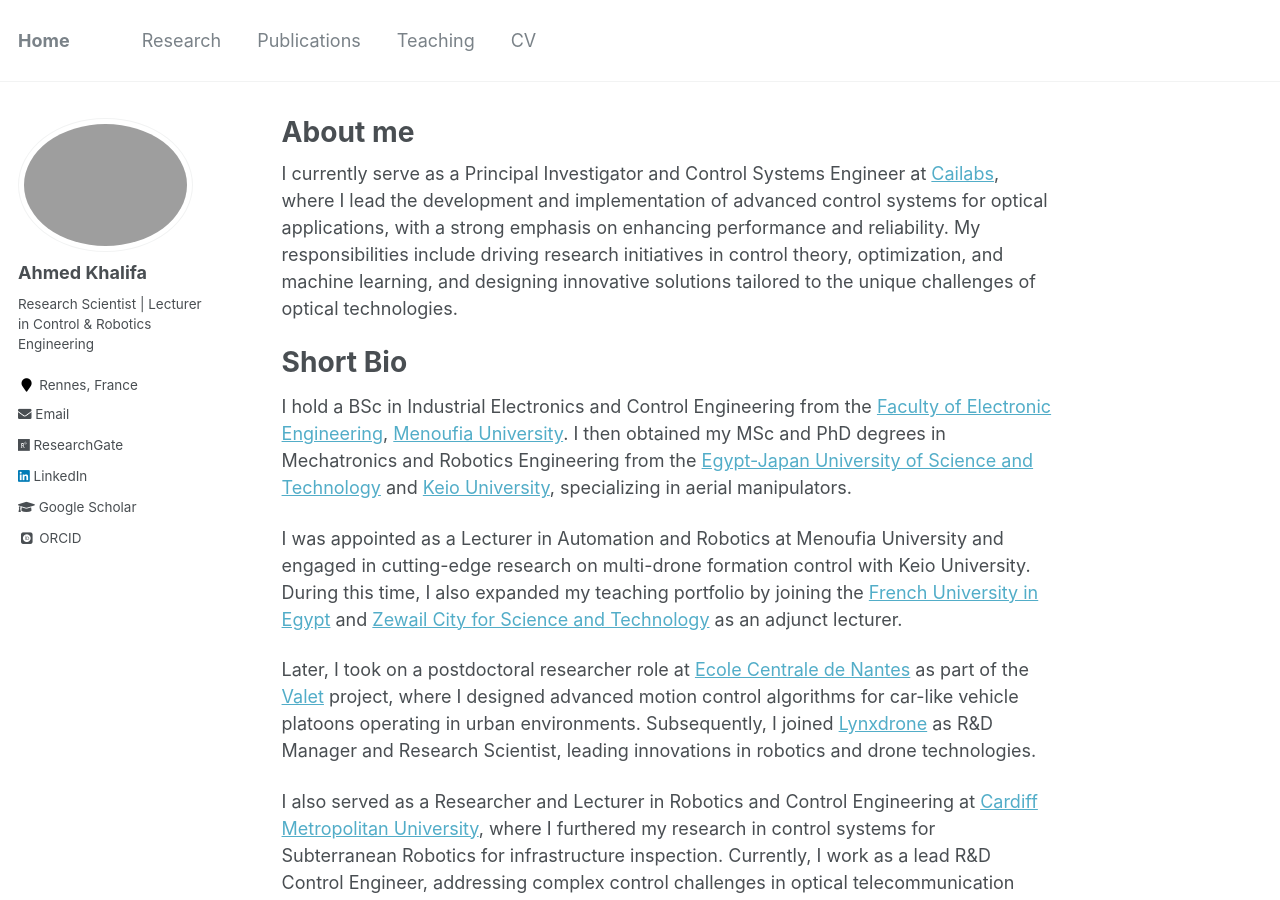
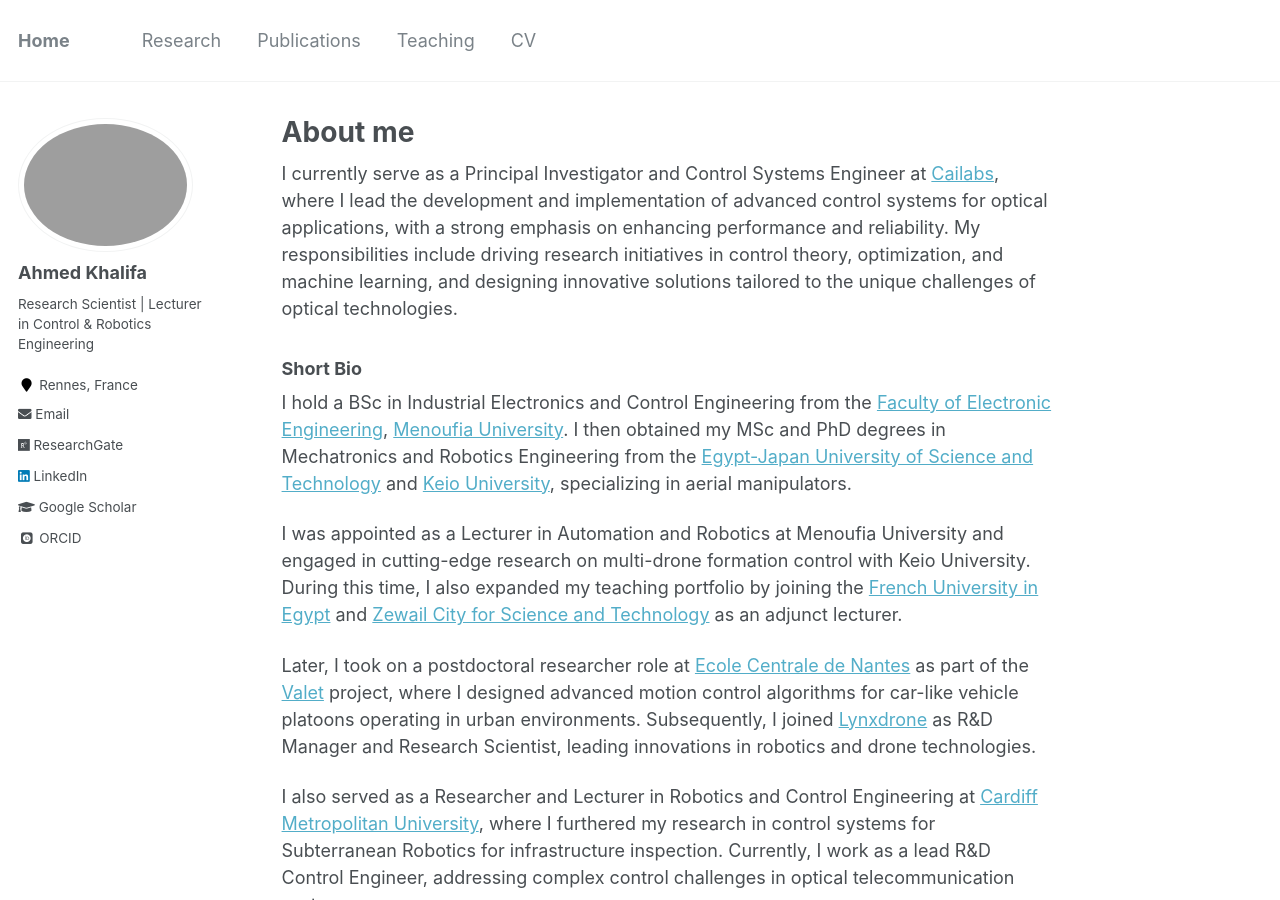
Before and after one commit to amekhalifa/amekhalifa.github.io, a Jekyll site: the page built from _pages/about.md, in a window 1280 px wide and 900 px high. Built offline with Jekyll 4.4.1, drawn with Linux system fonts in a browser that asks for light colours; some web fonts are replaced.

Commit message:
updates V3

```diff
--- a/_pages/about.md
+++ b/_pages/about.md
@@ -13,7 +13,7 @@ redirect_from:
 I currently serve as a Principal Investigator and Control Systems Engineer at [Cailabs](https://www.cailabs.com/), where I lead the development and implementation of advanced control systems for optical applications, with a strong emphasis on enhancing performance and reliability. My responsibilities include driving research initiatives in control theory, optimization, and machine learning, and designing innovative solutions tailored to the unique challenges of optical technologies.
 
 
-# Short Bio
+### Short Bio
 
 I hold a BSc in Industrial Electronics and Control Engineering from the [Faculty of Electronic Engineering](http://mu.menofia.edu.eg/fee/Home/en), [Menoufia University](http://mu.menofia.edu.eg/Home/en). I then obtained my MSc and PhD degrees in Mechatronics and Robotics Engineering from the [Egypt-Japan University of Science and Technology](https://ejust.edu.eg/) and [Keio University](https://www.keio.ac.jp/), specializing in aerial manipulators.
 
@@ -24,7 +24,7 @@ Later, I took on a postdoctoral researcher role at [Ecole Centrale de Nantes](ht
 I also served as a Researcher and Lecturer in Robotics and Control Engineering at [Cardiff Metropolitan University](https://www.cardiffmet.ac.uk/Pages/default.aspx), where I furthered my research in control systems for Subterranean Robotics for infrastructure inspection. Currently, I work as a lead R&D Control Engineer, addressing complex control challenges in optical telecommunication systems.
 
 
-# Research Interests
+### Research Interests
 
 I have a diverse range of research interests that adopt an interdisciplinary approach, integrating Control Theory, Optimization, Mechatronics, Robotics, and Machine Learning (AI). My specific areas of focus include:
 
```
